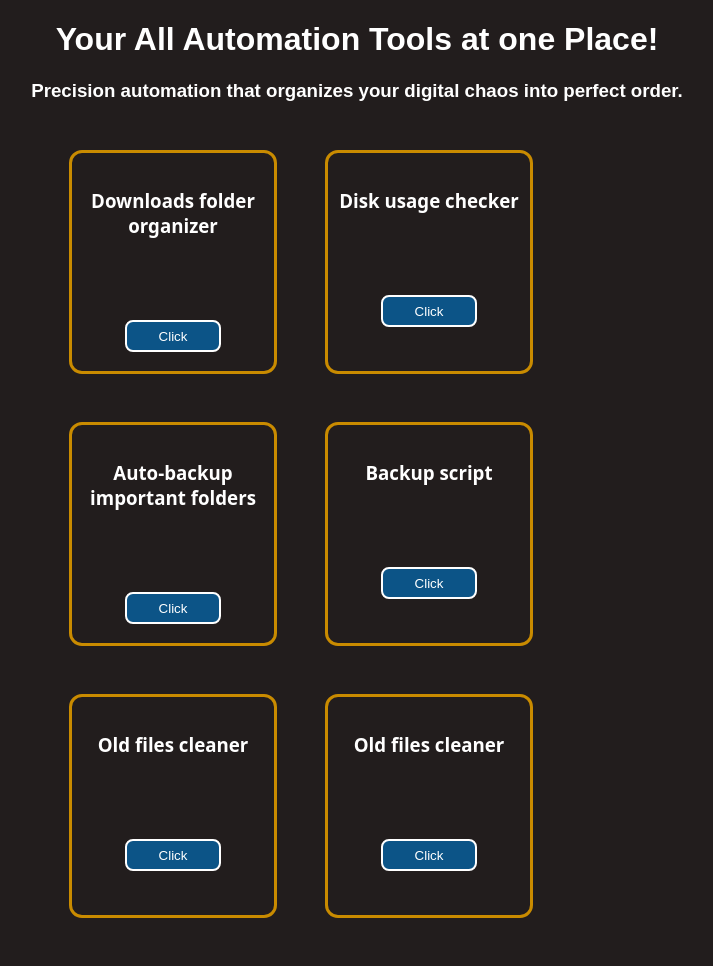
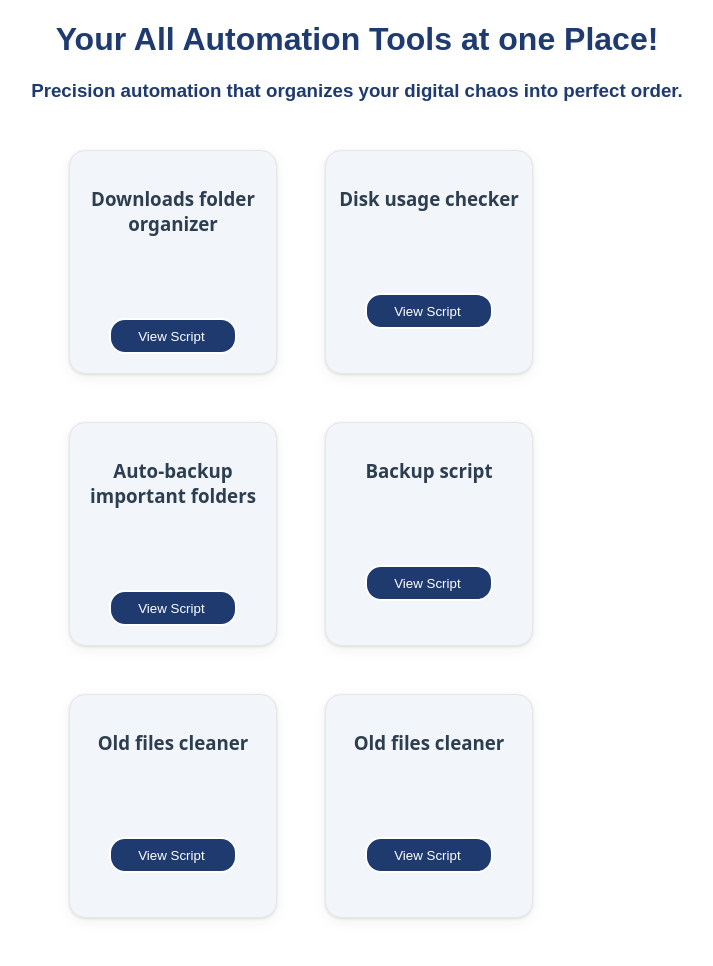
Before and after one commit to Srihari-07/Automation-web-dashboard, a Flask app: page / in a window 1280 px wide. Shown: the whole page, without its empty margins (283-996 px from the left). Run offline with Flask 3, Linux system fonts and the light colour scheme.

Commit message:
Enhanced the UI

```diff
--- a/src/static/css/styles.css
+++ b/src/static/css/styles.css
@@ -4,14 +4,16 @@
 body{
 	margin: 0px;
 	padding: 0px;
-    background-color: #221d1d;
-    color : white;
+    background-color: #FFFFFF;
+    color : #2C3E50;
 }
 #mainTitle{
 	text-align: center;
 	font-weight: 600;
 	font-family: Graphik,Arial,sans-serif;
     margin: 0px 1rem;
+    text-shadow: 2px 2px 4px rgba(0,0,0,0.03);
+    color: #1E3A6F;
 }
 
 #automationTasksContainer{
@@ -28,18 +30,47 @@ body{
     padding-top: 1rem;
     width: 13rem;
     height: 14rem;
-    border: 3px solid #c98b00;
-    border-radius: 13px;
+    border: 1px solid #E8E6E1;
+    border-radius: 16px;
+    background-color: #F2F5F9;
+    box-shadow: 0 4px 15px rgba(0,0,0,0.05), 0 1px 3px rgba(0,0,0,0.1);
+    transition: all 0.3s cubic-bezier(0.25, 0.46, 0.45, 0.94);
+}
+.automationTasks:hover {
+  transform: scale(1.02);
+  box-shadow: 0 25px 30px -12px rgba(0,0,0,0.15);
 }
 .automationTask{
 	    text-align: center;
     font-family: system-ui;
 }
 .homeBtns{
-	width: 6rem;
-    height: 2rem;
-    border-radius: 0.5rem;
+	width: 8rem;
+    height: 2.2rem;
+    border-radius: 1rem;
     border: 2px solid #ffffff;
-    background-color: #0c5487;
-    color: white;
+    background-color: #1E3A6F;
+    color: #FFFFFF;
+    padding-left: 1.3rem;
+    transition: all 0.25s ease;
+    cursor: pointer;
 }
+
+
+.homeBtns::after {
+  content: "→";
+  font-size: 18px;
+  opacity: 0;
+  transform: translateX(-10px);
+  transition: all 0.25s ease;
+}
+.homeBtns:hover::after {
+  opacity: 1;
+  transform: translateX(0);
+  margin-left: 8px; /* Space appears on hover */
+}
+.homeBtns:hover {
+  background: #2C4C8C; /* Lighter navy */
+  transform: translateY(-2px);
+  box-shadow: 0 8px 15px rgba(30, 58, 111, 0.3);
+}
--- a/src/templates/downloads_Organizer.html
+++ b/src/templates/downloads_Organizer.html
@@ -6,7 +6,7 @@
 <h3> Organize your Downloads with just a click</h3>
 {% endblock %}
 
-{%block btnText%} Run Script {%endblock%}
+{%block btnText%} Lauch Script {%endblock%}
 
 {% block taskStatus %}
 	<div id="progress-container">
--- a/src/templates/home.html
+++ b/src/templates/home.html
@@ -20,28 +20,28 @@
 <div class = "automationTasks">
 	<h3 class = "automationTask">Downloads folder organizer</h3>
 	<a href="/automation/downloads_Organizer">
-	<button class = "homeBtns">Click</button>
+	<button class = "homeBtns">View Script</button>
 	</a>
 </div>
 <div class = "automationTasks">
 	<h3 class = "automationTask">Disk usage checker</h3>
-	<button class = "homeBtns">Click</button>
+	<button class = "homeBtns">View Script</button>
 </div>
 <div class = "automationTasks">
 	<h3 class = "automationTask">Auto-backup important folders</h3>
-	<button class = "homeBtns">Click</button>
+	<button class = "homeBtns">View Script</button>
 </div>
 <div class = "automationTasks">
 	<h3 class = "automationTask">Backup script</h3>
-	<button class = "homeBtns">Click</button>
+	<button class = "homeBtns">View Script</button>
 </div>
 <div class = "automationTasks">
 	<h3 class = "automationTask">Old files cleaner</h3>
-	<button class = "homeBtns">Click</button>
+	<button class = "homeBtns">View Script</button>
 </div>
 <div class = "automationTasks">
 	<h3 class = "automationTask">Old files cleaner</h3>
-	<button class = "homeBtns">Click</button>
+	<button class = "homeBtns">View Script</button>
 </div>
 
 </div>
```
Also changed, not shown: src/static/css/shared.css (+18 -7 lines), src/configs/tasks.db.
